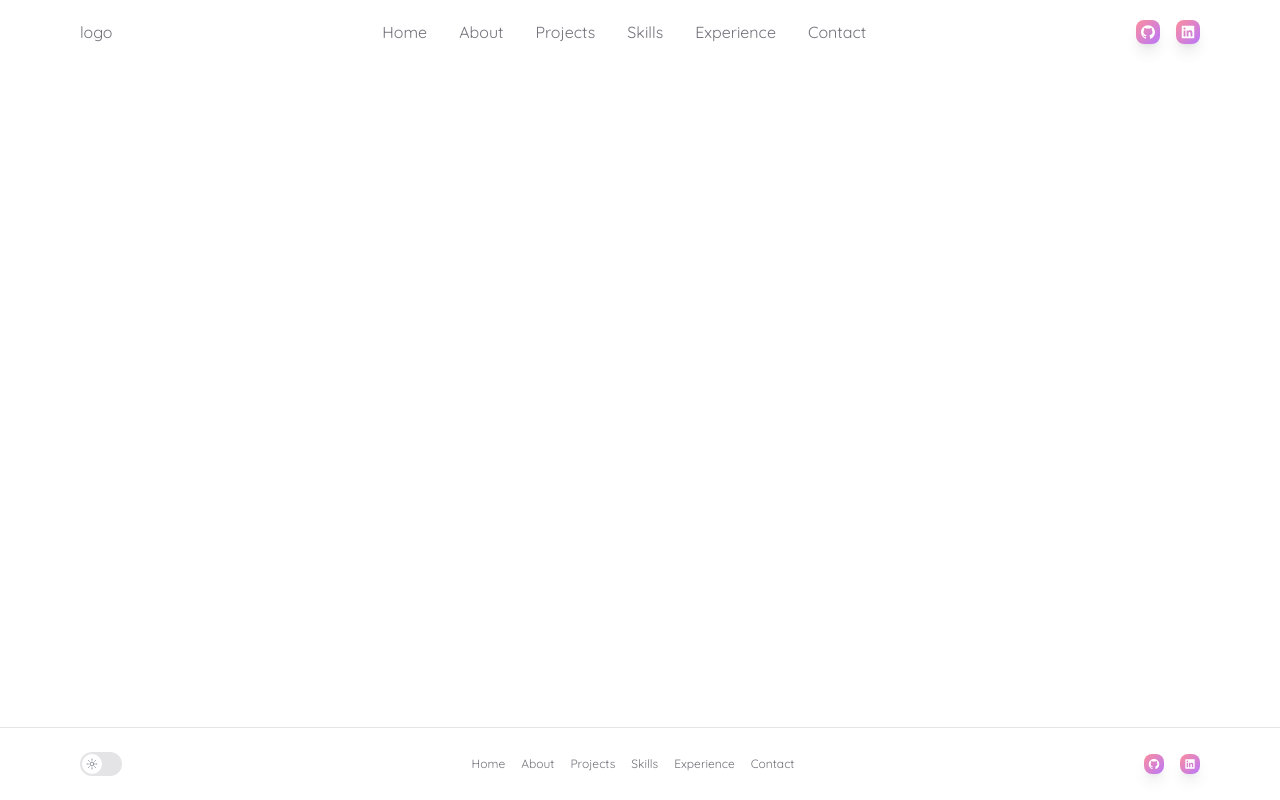
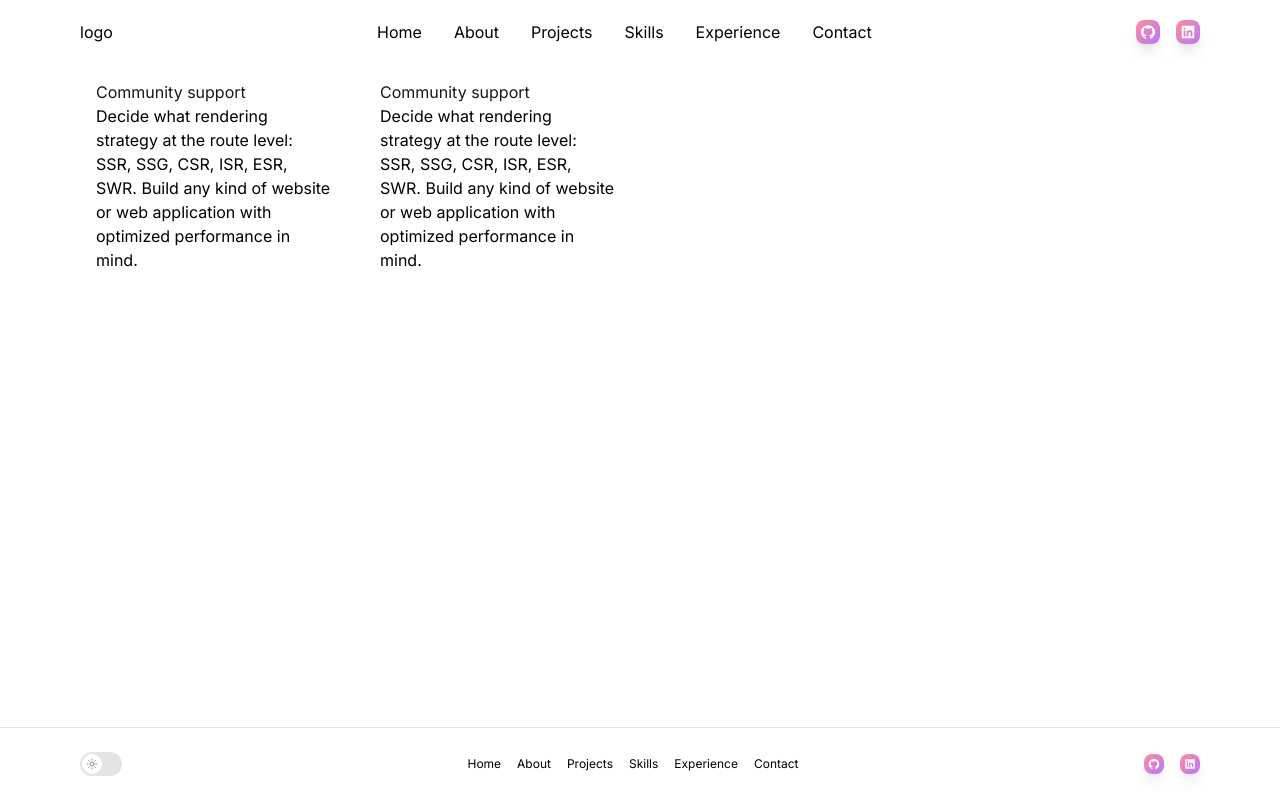
Before and after one commit to cemsjam/Personal-Portfolio, a Next.js app: page / in a window 1280 px wide. Built offline with nearby package versions, Linux system fonts and the light colour scheme.

Commit message:
headless ui drawer & custom gradient card implementation

```diff
--- /dev/null
+++ b/app/custom.css
@@ -0,0 +1,62 @@
+/* TEXT: light -> zinc-500 dark-> zinc-400 */
+/* HEADER: light -> zinc-900 dark -> zinc-50  */
+/* BORDER: light -> zinc-200 dark-> zinc-800 */
+.t-bg-color {
+	@apply bg-white dark:bg-black;
+}
+.t-text-color {
+	@apply text-zinc-500 dark:text-zinc-400;
+}
+.t-header-color {
+	@apply text-zinc-900 dark:text-zinc-50;
+}
+.t-border-color {
+	@apply border-zinc-200 dark:border-zinc-800;
+}
+.gradient-border-parent {
+	border-radius: 14px;
+	padding: 1px;
+	overflow: hidden;
+}
+.gradient-border {
+	position: relative;
+	border-radius: 14px;
+	@apply border border-zinc-200 dark:border-zinc-800;
+	@apply bg-white dark:bg-zinc-900;
+}
+.gradient-border::before {
+	content: "";
+	border-radius: 14px;
+	display: block;
+	opacity: 0;
+	position: absolute;
+	inset: -100px;
+	z-index: -1;
+}
+html[data-mode="dark"] .gradient-border::before {
+	background: linear-gradient(
+		360deg,
+		hsla(0, 0%, 100%, 0.5),
+		hsla(0, 0%, 100%, 0.1),
+		#fff,
+		hsla(0, 0%, 100%, 0.3)
+	);
+}
+html[data-mode="light"] .gradient-border::before {
+	background: linear-gradient(360deg, #00db80, #fff, #35e3dbb3, #1de2b44d);
+}
+
+.gradient-border-parent:hover .gradient-border::before {
+	animation: gradient-rotate 5s linear 0s infinite reverse;
+	opacity: 1;
+	transition: all 0.3s linear;
+}
+
+@keyframes gradient-rotate {
+	0% {
+		transform: rotate(360deg);
+	}
+	100% {
+		transform: rotate(0);
+	}
+}
--- a/app/globals.css
+++ b/app/globals.css
@@ -1,14 +1,21 @@
 @tailwind base;
+@layer base {
+	html {
+		-webkit-tap-highlight-color: transparent;
+	}
+	html,
+	body {
+		height: 100%;
+	}
+	h1,
+	h2,
+	h3,
+	h4,
+	h5,
+	h6 {
+		@apply text-zinc-900 dark:text-zinc-50;
+	}
+}
 @tailwind components;
 @tailwind utilities;
-
-html,
-body {
-	height: 100%;
-}
-@media (min-width: 64em) {
-	.main-navigation-drawer {
-		visibility: visible;
-		transform: translateX(0);
-	}
-}
+@import "./custom.css";
--- a/app/layout.tsx
+++ b/app/layout.tsx
@@ -1,8 +1,9 @@
 import "./globals.css";
 import type { Metadata } from "next";
-import { Quicksand } from "next/font/google";
+import { Inter } from "next/font/google";
 
-const quicksand = Quicksand({ subsets: ["latin"], weight: ["400", "500", "600", "700"] });
+// const quicksand = Quicksand({ subsets: ["latin"], weight: ["400", "500", "600", "700"] });
+const inter = Inter({ subsets: ["latin"], weight: ["400", "500", "600", "700"] });
 
 export const metadata: Metadata = {
 	title: "Cemre | Personal Portfolio",
@@ -12,9 +13,7 @@ export const metadata: Metadata = {
 export default function RootLayout({ children }: { children: React.ReactNode }) {
 	return (
 		<html lang="en">
-			<body
-				className={`${quicksand.className} flex flex-col bg-white text-zinc-500 dark:bg-black `}
-			>
+			<body className={`${inter.className} flex flex-col t-bg-color t-text-color`}>
 				{children}
 			</body>
 		</html>
--- a/app/page.tsx
+++ b/app/page.tsx
@@ -1,10 +1,15 @@
 import Footer from "@/components/Footer";
+import GradientCard from "@/components/GradientCard";
 import Header from "@/components/Header";
 
 export default function Home() {
 	return (
 		<>
 			<Header />
+			<div className="container grid md:grid-cols-3 lg:grid-cols-4 gap-4">
+				<GradientCard />
+				<GradientCard />
+			</div>
 			<Footer />
 		</>
 	);
--- a/components/Footer.tsx
+++ b/components/Footer.tsx
@@ -6,13 +6,13 @@ import SocialLinks from "./SocialLinks";
 export default function Footer() {
 	return (
 		<footer className="border-t border-t-zinc-200 dark:border-t-zinc-800 mt-auto py-6">
-			<div className="container flex items-center justify-between text-xs">
+			<div className="container flex flex-col lg:flex-row items-center justify-between gap-4 text-xs">
 				<div className="flex items-center gap-4">
 					<ThemeSwitch />
 				</div>
 				<div>
 					<nav>
-						<ul className="flex lg:items-center gap-4">
+						<ul className="flex flex-wrap justify-center lg:flex-nowrap lg:items-center gap-4">
 							{mainNavLinks.map((nav) => {
 								return (
 									<li key={nav.hash}>
--- /dev/null
+++ b/components/GradientCard.tsx
@@ -0,0 +1,15 @@
+import React from "react";
+
+export default function GradientCard() {
+	return (
+		<div className="gradient-border-parent">
+			<div className="card p-4 gradient-border">
+				<h2>Community support</h2>
+				<p>
+					Decide what rendering strategy at the route level: SSR, SSG, CSR, ISR, ESR, SWR.
+					Build any kind of website or web application with optimized performance in mind.
+				</p>
+			</div>
+		</div>
+	);
+}
--- a/components/Header.tsx
+++ b/components/Header.tsx
@@ -5,7 +5,7 @@ function Header() {
 	return (
 		<header>
 			<div className="container flex items-center justify-between h-16">
-				<div className="logo order-2 lg:-order-none">logo</div>
+				<div className="logo order-2 lg:order-none">logo</div>
 				<MainNavigation />
 				<div className="order-3 lg:order-none">
 					<SocialLinks />
--- a/components/MainNavigation.tsx
+++ b/components/MainNavigation.tsx
@@ -1,57 +1,67 @@
 "use client";
-import Link from "next/link";
+import { Fragment, useState } from "react";
+import { Dialog, Transition } from "@headlessui/react";
 import { IoMdClose } from "react-icons/io";
 
-import { cn } from "@/lib/utils";
-import { mainNavLinks } from "@/lib/data";
 import ToggleMenu from "./ToggleMenu";
 import ThemeSwitch from "./ThemeSwitch";
-import { useState } from "react";
+import NavigationLinks from "./NavigationLinks";
 
 export default function MainNavigation() {
 	const [openMenu, setOpenMenu] = useState(false);
 	const toggleMenu = () => {
 		setOpenMenu((prev) => !prev);
 	};
-	const closeMenu = () => {
-		setOpenMenu(false);
-	};
 	return (
 		// drawer
 		<div>
 			<ToggleMenu toggleMenu={toggleMenu} />
-			<div
-				className={cn(
-					"main-navigation-drawer -translate-x-full transition-transform fixed lg:static left-0 top-0 h-screen lg:h-auto w-[300px] lg:w-auto bg-white lg:bg-transparent shadow-lg lg:shadow-none invisible",
-					{
-						"translate-x-0 visible": openMenu,
-					}
-				)}
+			<Transition.Root show={openMenu} as={Fragment}>
+				<Dialog as="div" className="relative z-10 lg:hidden" onClose={setOpenMenu}>
+					<Transition.Child
+						as={Fragment}
+						enter="ease-in-out duration-500"
+						enterFrom="opacity-0"
+						enterTo="opacity-100"
+						leave="ease-in-out duration-500"
+						leaveFrom="opacity-100"
+						leaveTo="opacity-0"
 					>
-				{/* drawer header */}
-				<div className="flex justify-between items-center h-16 px-4 sm:px-6 border-b border-b-slate-300 lg:hidden">
-					<button type="button" onClick={closeMenu}>
-						<IoMdClose size={24} />
-						<span className="sr-only">Close Main Navigation</span>
+						{/* backdrop */}
+						<div className="fixed inset-0 bg-white/30 backdrop-blur-sm transition-opacity" />
+					</Transition.Child>
+
+					<div className="fixed inset-0 overflow-hidden">
+						<div className="pointer-events-none fixed inset-y-0 left-0 flex w-full">
+							<Transition.Child
+								as={Fragment}
+								enter="transform transition ease-in-out duration-500 sm:duration-700"
+								enterFrom="-translate-x-full"
+								enterTo="translate-x-0"
+								leave="transform transition ease-in-out duration-500 sm:duration-700"
+								leaveFrom="translate-x-0"
+								leaveTo="-translate-x-full"
+							>
+								<Dialog.Panel className="pointer-events-auto w-full">
+									<div className="flex flex-col h-full max-w-[80%] w-full t-bg-color lg:max-w-md border-r t-border-color">
+										<div className="flex items-center justify-between h-16 px-4 sm:px-6 border-b t-border-color">
+											<button type="button" onClick={() => setOpenMenu(false)}>
+												<span className="sr-only">Close panel</span>
+												<IoMdClose className="h-6 w-6" aria-hidden="true" />
 											</button>
 											<div className="logo">logo</div>
 											<ThemeSwitch />
 										</div>
-				{/* menu */}
-				<nav>
-					<ul className="flex flex-col lg:flex-row lg:items-center lg:gap-8">
-						{mainNavLinks.map((nav) => {
-							return (
-								<li key={nav.hash}>
-									<Link href={nav.hash} className="block w-full px-4 py-4 sm:px-6 lg:p-0">
-										{nav.name}
-									</Link>
-								</li>
-							);
-						})}
-					</ul>
-				</nav>
+										{/* content */}
+										<NavigationLinks classes="lg:hidden" />
 									</div>
+								</Dialog.Panel>
+							</Transition.Child>
+						</div>
+					</div>
+				</Dialog>
+			</Transition.Root>
+			<NavigationLinks classes="hidden lg:block" />
 		</div>
 	);
 }
--- /dev/null
+++ b/components/NavigationLinks.tsx
@@ -0,0 +1,23 @@
+import React from "react";
+import Link from "next/link";
+
+import { mainNavLinks } from "@/lib/data";
+import { cn } from "@/lib/utils";
+
+export default function NavigationLinks({ classes }: { classes?: string }) {
+	return (
+		<nav className={cn("block", classes)}>
+			<ul className="flex flex-col lg:flex-row lg:items-center lg:gap-8">
+				{mainNavLinks.map((nav) => {
+					return (
+						<li key={nav.hash}>
+							<Link href={nav.hash} className="block w-full px-4 py-4 sm:px-6 lg:p-0">
+								{nav.name}
+							</Link>
+						</li>
+					);
+				})}
+			</ul>
+		</nav>
+	);
+}
--- a/package.json
+++ b/package.json
@@ -9,6 +9,7 @@
     "lint": "next lint"
   },
   "dependencies": {
+    "@headlessui/react": "^1.7.16",
     "@types/node": "20.4.6",
     "@types/react": "18.2.18",
     "@types/react-dom": "18.2.7",
--- a/tailwind.config.js
+++ b/tailwind.config.js
@@ -1,4 +1,5 @@
 /** @type {import('tailwindcss').Config} */
+const colors = require("tailwindcss/colors");
 module.exports = {
 	content: [
 		"./pages/**/*.{js,ts,jsx,tsx,mdx}",
```
Also changed, not shown: 1 other file (tests, documents, lock files or other folders). Lines whose indentation alone changed are shown as unchanged.
